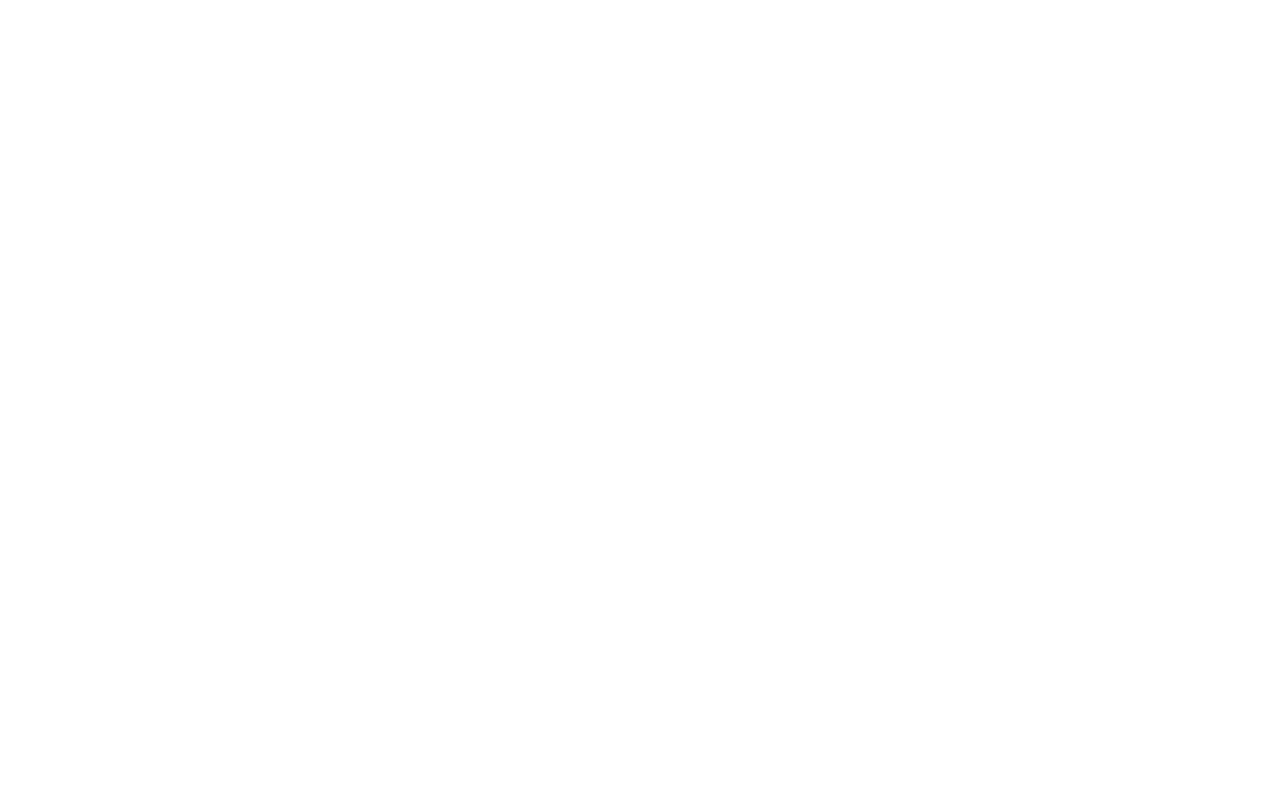
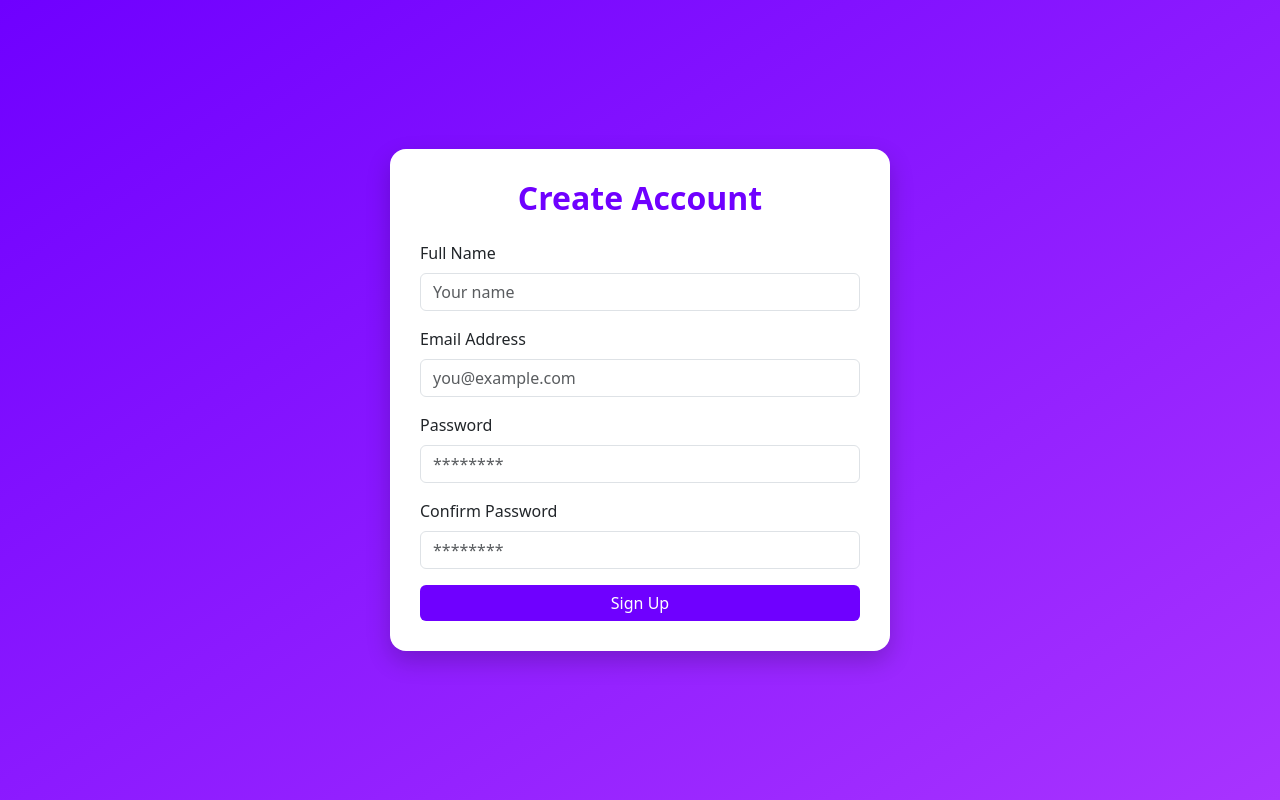
Before and after one commit to Pritamkumarr/CAMPUSSWAP, a React (Vite) app in the folder Frontend/: page /signup in a window 1280 px wide. Before the commit this address had no page. Built offline with nearby package versions, Linux system fonts and the light colour scheme.

Commit message:
signup page created

```diff
--- a/Frontend/src/App.jsx
+++ b/Frontend/src/App.jsx
@@ -5,6 +5,7 @@
 import About from './pages/About.jsx';
 import Login from './pages/Login.jsx'; // <-- Import the Login page
 import ContactUs from './pages/ContactUs.jsx';
+import Signup from './pages/Signup.jsx';
 
 
 function App() {
@@ -16,6 +17,7 @@
           <Route path="/about" element={<About />} />
           <Route path="/login" element={<Login />} /> {/* Add login route */}
           <Route path="/contact" element={<ContactUs />} />
+          <Route path="/signup" element={<Signup />} />
         </Routes>
       </main>
     </div>
--- /dev/null
+++ b/Frontend/src/pages/Signup.jsx
@@ -0,0 +1,130 @@
+import React, { useState } from "react";
+
+const Signup = () => {
+  const [formData, setFormData] = useState({
+    name: "",
+    email: "",
+    password: "",
+    confirmPassword: "",
+  });
+
+  const handleChange = (e) => {
+    setFormData((prev) => ({
+      ...prev,
+      [e.target.name]: e.target.value,
+    }));
+  };
+
+  const handleSubmit = (e) => {
+    e.preventDefault();
+    if (formData.password !== formData.confirmPassword) {
+      alert("Passwords do not match!");
+      return;
+    }
+    alert("Signup successful!");
+    // Here you can add API call logic
+  };
+
+  return (
+    <>
+      <style>{`
+        .signup-bg {
+          background: linear-gradient(to bottom right, #6f00ff, #a833ff);
+          min-height: 100vh;
+          display: flex;
+          justify-content: center;
+          align-items: center;
+          padding: 20px;
+        }
+        .signup-card {
+          background: white;
+          padding: 30px;
+          border-radius: 16px;
+          box-shadow: 0 10px 25px rgba(0, 0, 0, 0.2);
+          max-width: 500px;
+          width: 100%;
+        }
+        .btn-purple {
+          background-color: #6f00ff;
+          color: white;
+          border: none;
+        }
+        .btn-purple:hover {
+          background-color: #5900cc;
+        }
+        .text-purple {
+          color: #6f00ff;
+        }
+      `}</style>
+
+      <div className="signup-bg">
+        <div className="signup-card">
+          <h2 className="text-center mb-4 text-purple fw-bold">Create Account</h2>
+          <form onSubmit={handleSubmit}>
+            <div className="mb-3">
+              <label htmlFor="name" className="form-label">Full Name</label>
+              <input
+                type="text"
+                className="form-control"
+                id="name"
+                name="name"
+                placeholder="Your name"
+                value={formData.name}
+                onChange={handleChange}
+                required
+              />
+            </div>
+
+            <div className="mb-3">
+              <label htmlFor="email" className="form-label">Email Address</label>
+              <input
+                type="email"
+                className="form-control"
+                id="email"
+                name="email"
+                placeholder="you@example.com"
+                value={formData.email}
+                onChange={handleChange}
+                required
+              />
+            </div>
+
+            <div className="mb-3">
+              <label htmlFor="password" className="form-label">Password</label>
+              <input
+                type="password"
+                className="form-control"
+                id="password"
+                name="password"
+                placeholder="********"
+                value={formData.password}
+                onChange={handleChange}
+                required
+              />
+            </div>
+
+            <div className="mb-3">
+              <label htmlFor="confirmPassword" className="form-label">Confirm Password</label>
+              <input
+                type="password"
+                className="form-control"
+                id="confirmPassword"
+                name="confirmPassword"
+                placeholder="********"
+                value={formData.confirmPassword}
+                onChange={handleChange}
+                required
+              />
+            </div>
+
+            <div className="d-grid">
+              <button type="submit" className="btn btn-purple">Sign Up</button>
+            </div>
+          </form>
+        </div>
+      </div>
+    </>
+  );
+};
+
+export default Signup;
```
